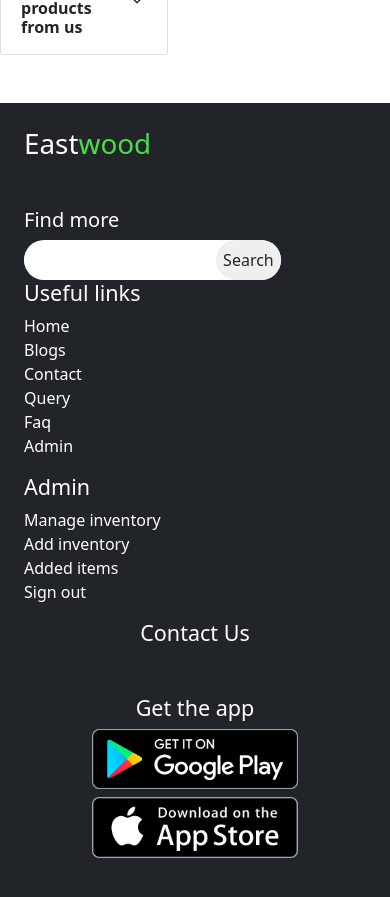
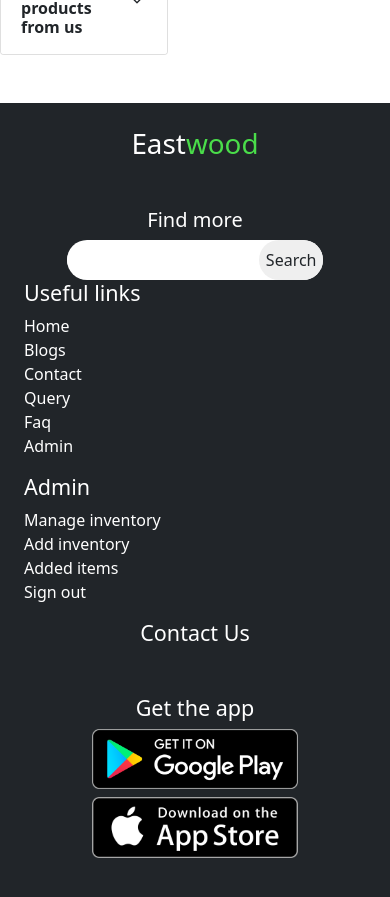
Before and after one commit to MdMehedi-Hasan/east-wood-warehouse, a React (Create React App) app: page / in a window 390 px wide. Shown: the part 2780-3677 px from the top of the page. Built offline with nearby package versions, Linux system fonts and the light colour scheme; no server answers; some icons are missing.

Commit message:
footer responsive done

```diff
--- a/src/Components/Shared/Footer/Footer.js
+++ b/src/Components/Shared/Footer/Footer.js
@@ -2,20 +2,21 @@ import { Icon } from "@iconify/react";
 import React from "react";
 import playStore from '../../../images/g-store.png'
 import appStore from '../../../images/app-store.png'
+import './footer.css'
 
 const Footer = () => {
   return (
     <div className="text-white bg-dark p-4 container-fluid">
       <div className="row">
-        <div className="col-md-6 col-sm-12 col-lg-4">
+        <div className="col-md-6 col-sm-12 col-lg-4 text-center text-lg-start">
        <h1 >East<span className="text-green">wood</span></h1>
        <h5 className="mt-5">Find more</h5>
-       <div className="bg-white w-75 rounded-pill ">
+       <div className="bg-white w-75 rounded-pill mx-auto mx-lg-0">
        <input style={{outline:'none'}} className="border border-0 w-75 rounded-pill text-center" type="text" />
        <button className="text-dark border-0 w-25 rounded-pill py-2">Search</button>
        </div>
         </div>
-        <div className="col-md-6 col-sm-6 col-lg-2">
+        <div className="col-sm-6 col-md-6 col-lg-2">
             <h4>Useful links</h4>
             <ul className="list-unstyled">
             <li>Home</li>
@@ -37,10 +38,10 @@ const Footer = () => {
         </div>
         <div className="col-md-6 col-sm-12 col-lg-2">
                   <h4 className="text-center">Contact Us</h4>
-                  <ul className="d-flex list-unstyled justify-content-around">
-                      <li><Icon className="fs-3" icon="akar-icons:google-fill" /></li>
-                      <li><Icon className="fs-3" icon="bi:facebook" /></li>
-                      <li><Icon className="fs-3" icon="cib:twitter" /></li>
+                  <ul className="d-flex list-unstyled justify-content-lg-around justify-content-center">
+                      <li className="me-3 me-lg-0"><Icon className="fs-3" icon="akar-icons:google-fill" /></li>
+                      <li className="me-3 me-lg-0"><Icon className="fs-3" icon="bi:facebook" /></li>
+                      <li className="me-3 me-lg-0"><Icon className="fs-3" icon="cib:twitter" /></li>
                   </ul>
             </div>
         <div className="col-md-6 col-sm-12 col-lg-2">
```
Also changed, not shown: src/Components/Shared/Footer/footer.css (added).
